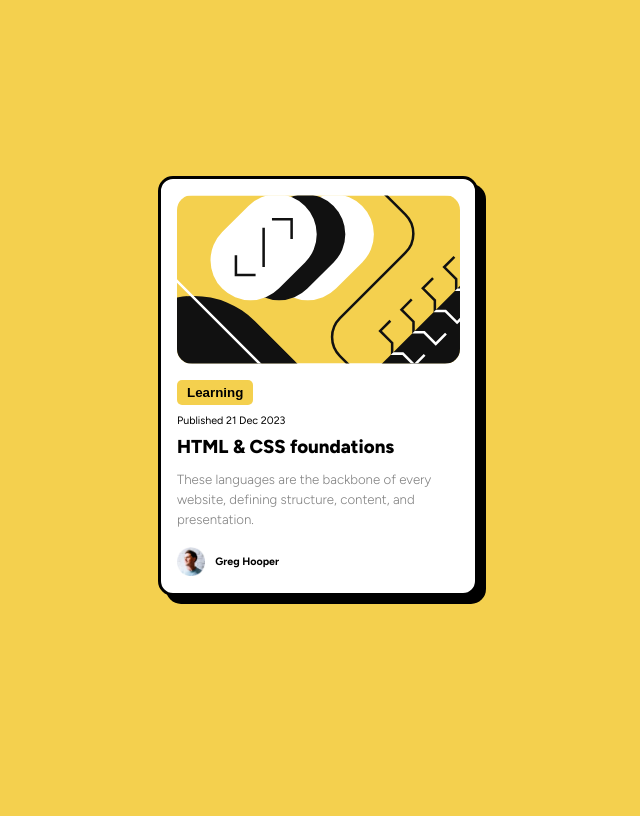
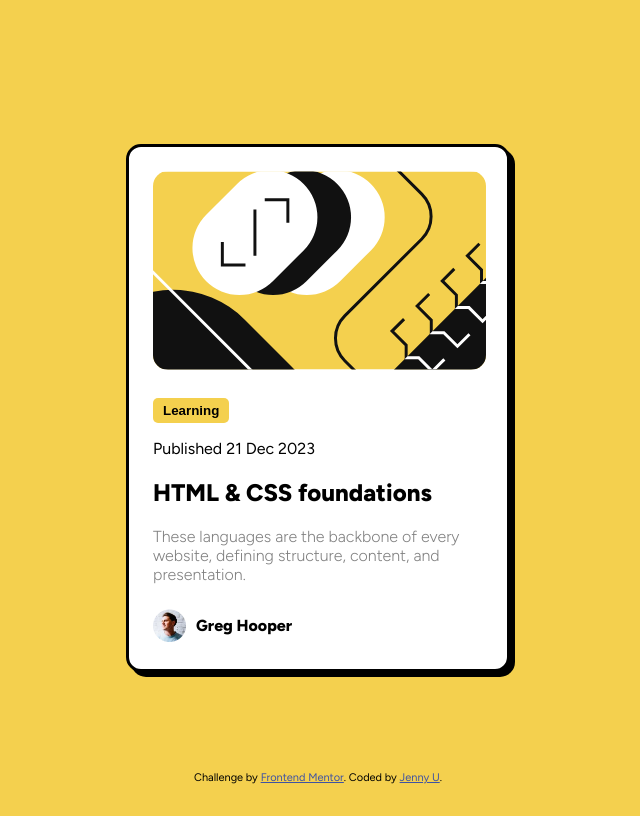
Before and after one commit to eatwanderexplore/blog-preview-card, a plain HTML site: page index.html in a window 1280 px wide. Shown: the whole page, without its empty margins (322-962 px from the left). Drawn offline with Linux system fonts and the light colour scheme.

Commit message:
updated sizes and added shadow on hover. also replaced screenshot

```diff
--- a/index.html
+++ b/index.html
@@ -20,20 +20,20 @@
       </div>
 
       <div class="date">
-        <h6>Published 21 Dec 2023</h6>
+        <p>Published 21 Dec 2023</p>
       </div>
 
       <div class="blog-title">
-        <h3><a href="#">HTML & CSS foundations</a></h3>
+        <h2><a href="#">HTML & CSS foundations</a></h2>
       </div>
 
       <div class="summary">
-        <h5>These languages are the backbone of every website, defining structure, content, and presentation.</h5>
+        <p>These languages are the backbone of every website, defining structure, content, and presentation.</p>
       </div>
 
       <div class="author">
         <img src="./assets/images/image-avatar.webp" alt="profile image of Greg Hooper">
-        <h6>Greg Hooper</h6>
+        <p>Greg Hooper</p>
       </div>
     </div>
 
--- a/styles.css
+++ b/styles.css
@@ -1,41 +1,39 @@
 body {
     background-color: hsl(47, 88%, 63%);
+    min-height: 100vh;
     text-align: center;
-    display: flex;
-    flex-direction: column;
-    justify-content: center;
+    display: grid;
+    place-items: center;
     align-items: center;
     font-family: "Figtree", sans-serif;
+    font-size: 16px;
 
 }
 
 .container {
     background-color: white;
     box-sizing: border-box;
-    width: 320px;
-    height: 420px;
-    display: flex;
-    flex-direction: column;
-    justify-content: left;
-    margin-bottom: auto;
-    top: 50%;
-    transform: translateY(40%);
-    position: relative;
+    width: 384px;
+    height: 528px;
     border-radius: 15px;
     border: solid;
     border-color: black;
-    box-shadow: 8px 8px 0px black;
+    box-shadow: 5px 5px 0px black;
+}
+
+.container:hover {
+    box-shadow: 10px 10px 0px black;
 }
 
 .blog-image {
-    width: 90%;
+    width: 88%;
     height: auto;
-    margin: 16px 16px 0px 16px;
+    margin: 24px 24px 0px 24px;
     border-radius: 15px;
 }
 
 .text-block {
-    margin: 16px 16px 0px 16px;
+    margin: 24px 24px 0px 24px;
     text-align: left;
 }
 
@@ -48,16 +46,12 @@ body {
     margin-bottom: 0;
 }
 
-.date h6 {
+.date p {
     font-weight: 400;
-    line-height: 0.1;
-    margin-top: 15px;
 }
 
-.blog-title h3 {
+.blog-title h2 {
     font-weight: 800;
-    line-height: 0.1;
-    margin-bottom: 0;
 }
 
 .blog-title a {
@@ -69,11 +63,9 @@ body {
     color: hsl(47, 88%, 63%);
 }
 
-.summary h5 {
+.summary p {
     color: hsl(0, 0%, 50%);
-    line-height: 1.5;
     font-weight: 300;
-    margin-bottom: 0;
 }
 
 .author {
@@ -87,14 +79,17 @@ body {
     height: 10%;
 }
 
-.author h6 {
+.author p {
     margin-left: 10px;
     bottom: 50%;
+    font-weight: 800;
 }
 
 .attribution {
     font-size: 11px;
     text-align: center;
+    position: absolute;
+    bottom: 16px;
 }
 
 .attribution a {
```
Also changed, not shown: blog-preview-screenshot.png, 1 other file.
